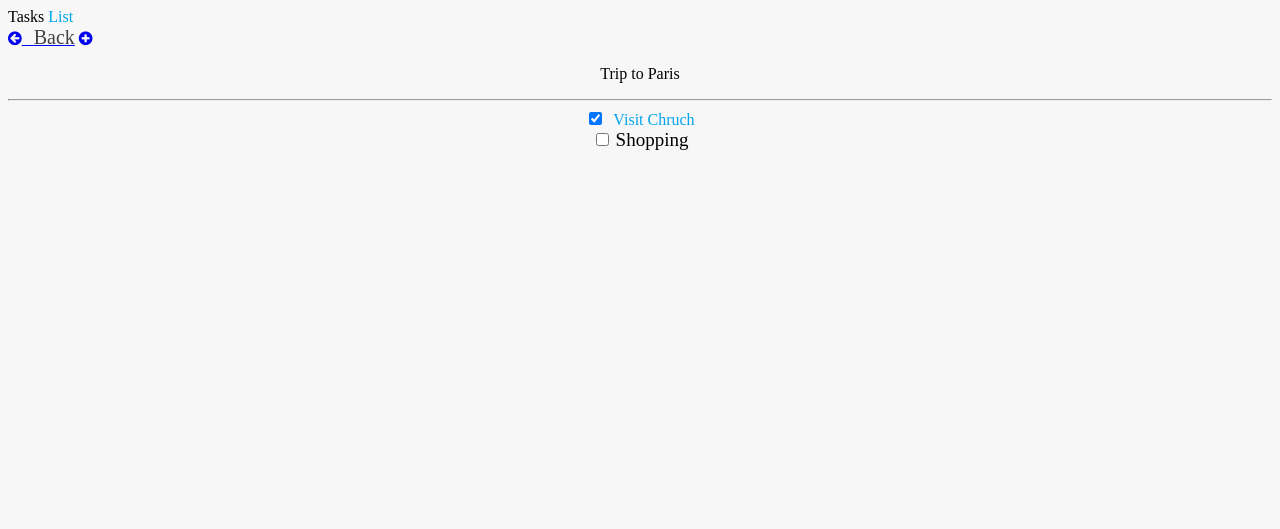
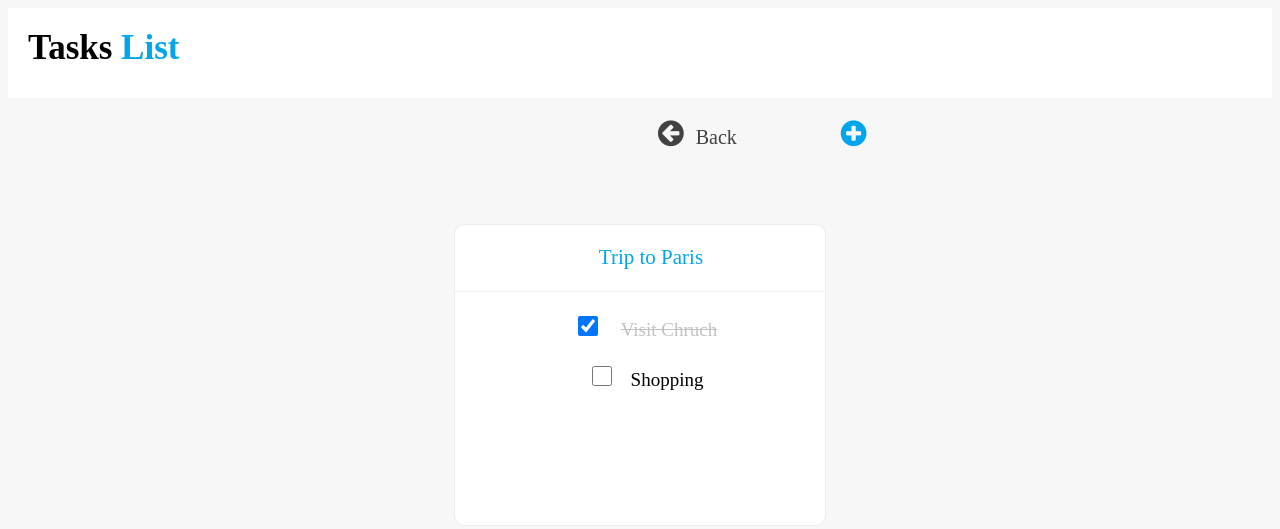
Before and after one commit to krishnakant6377/project3, a plain HTML site: page index3.html in a window 1280 px wide. Drawn offline with Linux system fonts and the light colour scheme.

Commit message:
Update style3.css

```diff
--- a/style3.css
+++ b/style3.css
@@ -1,65 +1,142 @@
-@media screen ( min-width: 375;max-width: 667;
-    display : flex ;
-    flex-wrap : wrap;
-
-)
-.head{text-align: left ;
-    font: normal normal bold 40px/49px Inter;
-    letter-spacing: 0px;
-    opacity: 1;
-background-color: white;}
-    span{color:  #00A5EC;}
-    .icons{color: #00A5EC;font-size: 35px;
-
-        margin-left: 1000px;}
-        .tt{
-            /* font-size: 15px; */
-            font: normal normal normal 22px/26px Inter;
-            letter-spacing: 0px;
-            color: #424242;
-            opacity: 1;}
-             .papa{display: flex;
-            justify-content: space-evenly;
 
 
+body {
+    background-color: #F7F7F7;
+}
 
-flex-wrap: wrap;
-        }
-            .box{background: #C2C2C2 0% 0% no-repeat padding-box;
-                border-radius: 4px;
-                opacity: 1;
-            }
-            .box1{background: #F7F7F7 0% 0% no-repeat padding-box;
-                border: 1px solid #EDEDED;
-                border-radius: 4px;
-                opacity: 1;}
-                .aria{text-align: left;
-                    font: normal normal normal 18px/21px Inter;
-                    letter-spacing: 0px;
-                    color: #424242;
-                    opacity: 1;}
-                    .check{text-align: left;
-                        font: normal normal normal 18px/21px Inter;
-                        letter-spacing: 0px;
-                        color: #C2C2C2;
-                        opacity: 1;
-                    text-decoration: line-through; }
-                    .bete3{   width: 352px;
-                        height: 360px;
-                    color: #00A5EC;
-                background-color: #FFFFFF;
-                margin: 10px;
-                padding: 15px;
-                box-sizing: border-box;
-                text-align: 10px left;
-                font: bold bold large 20px/24px Inter;
-                letter-spacing: 0px;
-                border: 1px solid #EDEDED;
-                border-radius: 10px;}
-                body{top: 0px;
-                    left: 0px;
-                    /* width: 1366px;
-                    height: 769px; */
-                    /* UI Properties */
-                    background: #F7F7F7 0% 0% no-repeat padding-box;
-                    opacity: 1;}
+.top_nav {
+
+    width: auto;
+    height: 90px;
+    /* UI Properties */
+    background: #FFFFFF 0% 0% no-repeat padding-box;
+
+}
+
+.navdesign {
+    font-size: 35px;
+    font-weight: bolder;
+}
+
+.adjust {
+    padding: 20px;
+}
+
+.add_task {
+    font: normal normal normal 22px/26px Inter;
+    margin-left: 100px;
+    margin-top: 50px;
+}
+
+.make {
+    font-size: 30px;
+    color: #00A5EC;
+}
+
+.now {
+    margin-top: 20px;
+}
+
+.new {
+    font-size: 30px;
+    color: #424242;
+}
+
+.back {
+    margin-left: 650px;
+    margin-top: 190px;
+}
+
+a {
+    text-decoration: none;
+}
+
+.card {
+
+    /* left: 139px; */
+    width: min(80vw, 370px);
+    height: min(44vh, 300px);
+    background: #FFFFFF 0% 0% no-repeat padding-box;
+    border: 1px solid #EDEDED;
+    border-radius: 10px;
+    margin-top: 75px;
+}
+
+
+.card:hover {
+    top: 596px;
+    left: 507px;
+
+    /* UI Properties */
+    opacity: 1;
+    box-shadow: 0px 0px 20px #67676729;
+    cursor: pointer;
+}
+
+.check {
+    width: 20px;
+    height: 20px;
+    margin: 15px;
+}
+
+
+.data {
+    font-size: 19px;
+    text-decoration: line-through;
+
+}
+
+.c2 {
+    width: 20px;
+    height: 20px;
+    margin: 15px;
+
+}
+
+p {
+    color: #00A5EC;
+    font-size: 21px;
+    margin-left: 22px;
+    margin-top: 20px;
+}
+
+hr {
+    background-color: grey;
+    opacity: 0.1;
+}
+
+.data {
+    font-size: 19px;
+    text-decoration: line-through;
+    color: #C2C2C2;
+
+}
+
+.check {
+    width: 20px;
+    height: 20px;
+    margin: 15px;
+}
+
+@media (max-width:450px) {
+    .new {
+        font-size: 34px;
+        margin-top: -100px;
+    }
+
+    .back {
+        margin-left: 5px;
+        margin-top: 1px;
+    }
+
+    .make {
+        font-size: 40px;
+    }
+
+    .add_task {
+        margin-left: 100px;
+    }
+    .card{
+        margin-top: 30px;
+    }
+}
```
